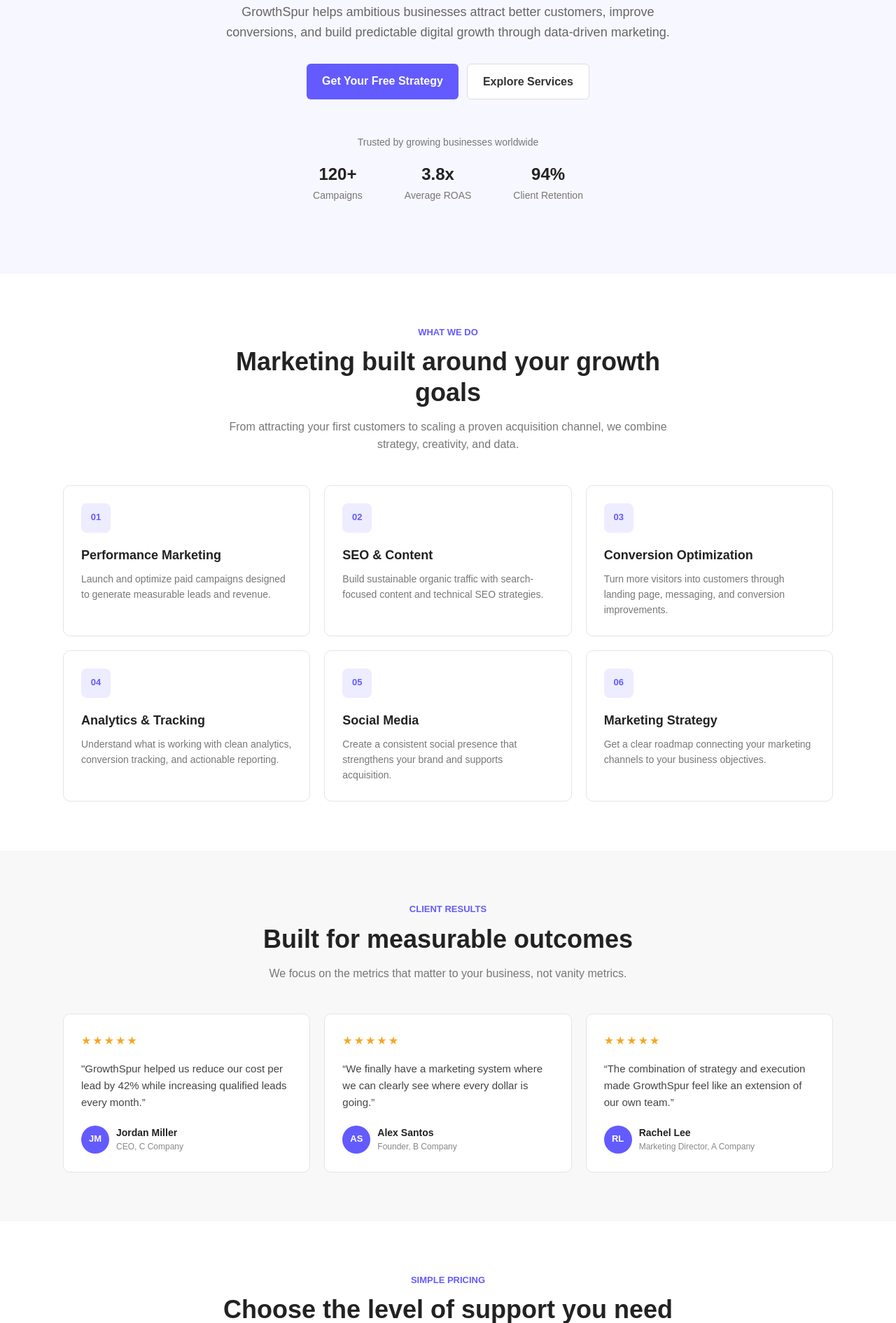
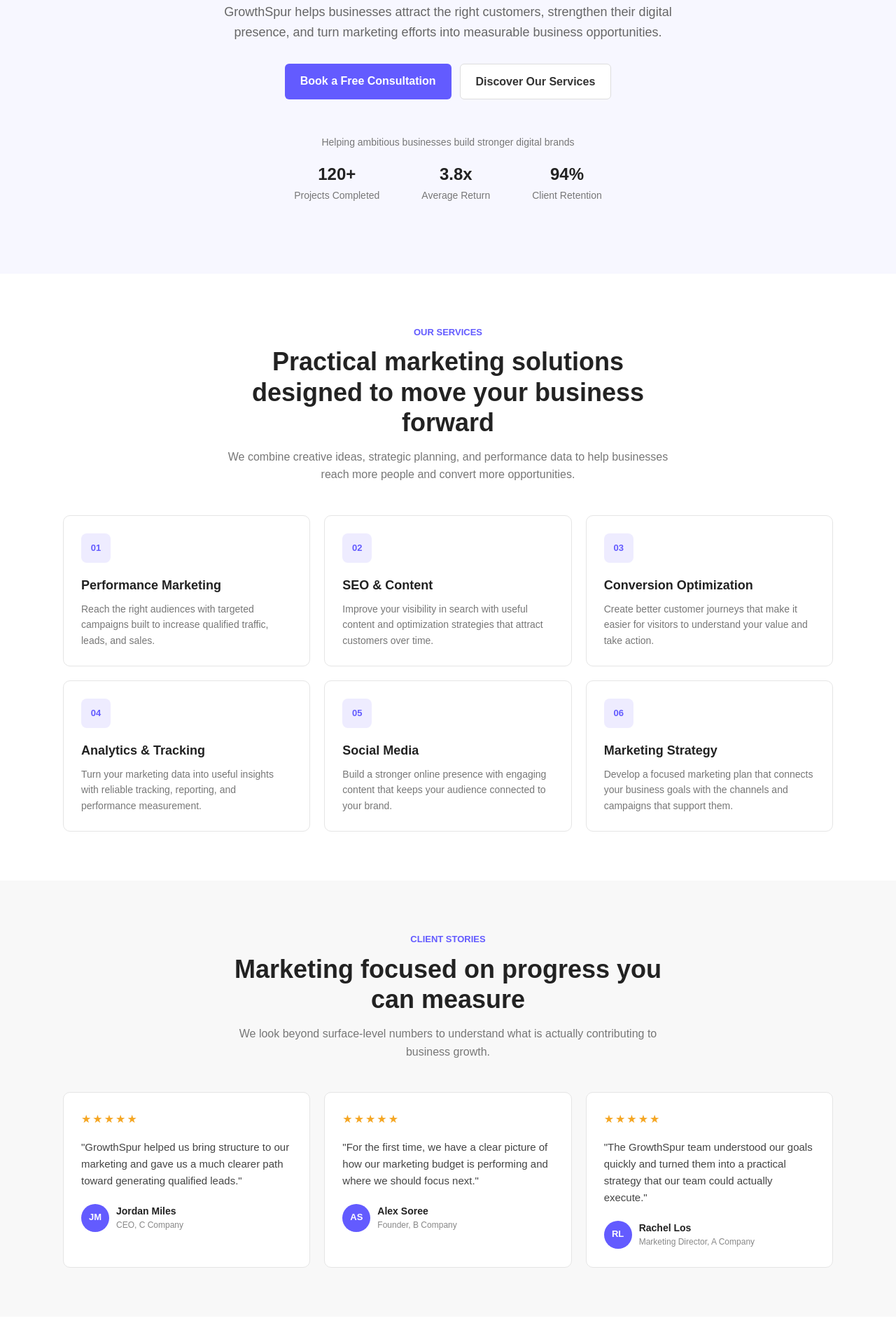
Before and after one commit to dan123-byte/marketing-landing-page, a website: page index.html in a window 1280 px wide. Shown: the part 383-2273 px from the top of the page at 70% size. Drawn offline with Linux system fonts and the light colour scheme.

Commit message:
Change contents of the landing page

```diff
--- a/index.html
+++ b/index.html
@@ -6,10 +6,10 @@
 
     <meta
         name="description"
-        content="GrowthSpur helps ambitious businesses grow with data-driven digital marketing."
+        content="GrowthSpur helps businesses reach the right audience, strengthen their online presence, and turn digital marketing into sustainable business growth."
     >
 
-    <title>GrowthSpur | Digital Marketing That Drives Growth</title>
+    <title>GrowthSpur | Smarter Digital Marketing for Growing Businesses</title>
 
     <link rel="stylesheet" href="style.css">
 </head>
@@ -41,7 +41,7 @@
                 </li>
 
                 <li>
-                    <a href="#results">Testimonials</a>
+                    <a href="#results">Client Stories</a>
                 </li>
 
                 <li>
@@ -50,7 +50,7 @@
 
                 <li>
                     <a href="#contact" class="nav-cta">
-                        Get Started
+                        Start Growing
                     </a>
                 </li>
             </ul>
@@ -69,46 +69,45 @@
                 <div class="hero-content">
 
                     <span class="hero-badge">
-                        Performance-focused digital marketing
+                        Smarter marketing. Meaningful results.
                     </span>
 
                     <h1>
-                        Turn attention into
-                        <span>real growth.</span>
+                        Make your marketing
+                        <span>work harder for you.</span>
                     </h1>
 
                     <p class="hero-description">
-                        GrowthSpur helps ambitious businesses attract better
-                        customers, improve conversions, and build predictable
-                        digital growth through data-driven marketing.
+                        GrowthSpur helps businesses attract the right customers, strengthen their digital presence,
+                        and turn marketing efforts into measurable business opportunities.
                     </p>
 
                     <div class="hero-actions">
 
                         <a href="#contact" class="btn btn-primary">
-                            Get Your Free Strategy
+                            Book a Free Consultation
                         </a>
 
                         <a href="#services" class="btn btn-secondary">
-                            Explore Services
+                            Discover Our Services
                         </a>
 
                     </div>
 
                     <div class="hero-proof">
 
-                        <p>Trusted by growing businesses worldwide</p>
+                        <p>Helping ambitious businesses build stronger digital brands</p>
 
                         <div class="proof-numbers">
 
                             <div class="proof-number">
                                 <strong>120+</strong>
-                                <span>Campaigns</span>
+                                <span>Projects Completed</span>
                             </div>
 
                             <div class="proof-number">
                                 <strong>3.8x</strong>
-                                <span>Average ROAS</span>
+                                <span>Average Return</span>
                             </div>
 
                             <div class="proof-number">
@@ -135,17 +134,16 @@
                 <div class="section-header">
 
                     <span class="section-label">
-                        What we do
+                        Our Services
                     </span>
 
                     <h2 class="section-title">
-                        Marketing built around your growth goals
+                        Practical marketing solutions designed to move your business forward
                     </h2>
 
                     <p class="section-description">
-                        From attracting your first customers to scaling a
-                        proven acquisition channel, we combine strategy,
-                        creativity, and data.
+                        We combine creative ideas, strategic planning, and performance data
+                        to help businesses reach more people and convert more opportunities.
                     </p>
 
                 </div>
@@ -164,8 +162,8 @@
                         </h3>
 
                         <p>
-                            Launch and optimize paid campaigns designed to
-                            generate measurable leads and revenue.
+                            Reach the right audiences with targeted campaigns built to increase
+                            qualified traffic, leads, and sales.
                         </p>
 
                     </article>
@@ -182,8 +180,8 @@
                         </h3>
 
                         <p>
-                            Build sustainable organic traffic with
-                            search-focused content and technical SEO strategies.
+                            Improve your visibility in search with useful content and optimization
+                            strategies that attract customers over time.
                         </p>
 
                     </article>
@@ -200,8 +198,8 @@
                         </h3>
 
                         <p>
-                            Turn more visitors into customers through landing
-                            page, messaging, and conversion improvements.
+                            Create better customer journeys that make it easier for
+                            visitors to understand your value and take action.
                         </p>
 
                     </article>
@@ -218,8 +216,8 @@
                         </h3>
 
                         <p>
-                            Understand what is working with clean analytics,
-                            conversion tracking, and actionable reporting.
+                           Turn your marketing data into useful insights with reliable tracking,
+                           reporting, and performance measurement.
                         </p>
 
                     </article>
@@ -236,8 +234,8 @@
                         </h3>
 
                         <p>
-                            Create a consistent social presence that
-                            strengthens your brand and supports acquisition.
+                            Build a stronger online presence with engaging content that keeps
+                            your audience connected to your brand.
                         </p>
 
                     </article>
@@ -254,8 +252,8 @@
                         </h3>
 
                         <p>
-                            Get a clear roadmap connecting your marketing
-                            channels to your business objectives.
+                            Develop a focused marketing plan that connects your business goals
+                            with the channels and campaigns that support them.
                         </p>
 
                     </article>
@@ -275,16 +273,16 @@
                 <div class="section-header">
 
                     <span class="section-label">
-                        Client results
+                        Client Stories
                     </span>
 
                     <h2 class="section-title">
-                        Built for measurable outcomes
+                        Marketing focused on progress you can measure
                     </h2>
 
                     <p class="section-description">
-                        We focus on the metrics that matter to your business,
-                        not vanity metrics.
+                        We look beyond surface-level numbers to understand what is actually
+                        contributing to business growth.
                     </p>
 
                 </div>
@@ -302,8 +300,8 @@
                         </div>
 
                         <blockquote>
-                            "GrowthSpur helped us reduce our cost per lead by
-                            42% while increasing qualified leads every month.”
+                            "GrowthSpur helped us bring structure to our marketing and
+                            gave us a much clearer path toward generating qualified leads."
                         </blockquote>
 
                         <div class="testimonial-author">
@@ -317,7 +315,7 @@
 
                             <div>
                                 <strong class="author-name">
-                                    Jordan Miller
+                                    Jordan Miles
                                 </strong>
 
                                 <span class="author-role">
@@ -340,8 +338,8 @@
                         </div>
 
                         <blockquote>
-                            “We finally have a marketing system where we can
-                            clearly see where every dollar is going.”
+                            "For the first time, we have a clear picture of how our marketing budget is performing
+                             and where we should focus next."
                         </blockquote>
 
                         <div class="testimonial-author">
@@ -355,7 +353,7 @@
 
                             <div>
                                 <strong class="author-name">
-                                    Alex Santos
+                                    Alex Soree
                                 </strong>
 
                                 <span class="author-role">
@@ -378,8 +376,8 @@
                         </div>
 
                         <blockquote>
-                            “The combination of strategy and execution made
-                            GrowthSpur feel like an extension of our own team.”
+                            "The GrowthSpur team understood our goals quickly and turned them into a
+                            practical strategy that our team could actually execute."
                         </blockquote>
 
                         <div class="testimonial-author">
@@ -393,7 +391,7 @@
 
                             <div>
                                 <strong class="author-name">
-                                    Rachel Lee
+                                    Rachel Los
                                 </strong>
 
                                 <span class="author-role">
@@ -420,16 +418,16 @@
                 <div class="section-header">
 
                     <span class="section-label">
-                        Simple pricing
+                        Flexible Plans
                     </span>
 
                     <h2 class="section-title">
-                        Choose the level of support you need
+                        Choose the support that fits your business
                     </h2>
 
                     <p class="section-description">
-                        Flexible packages for startups, growing businesses,
-                        and teams ready to scale.
+                       Whether you're establishing your marketing foundation or expanding existing
+                        campaigns, there's a plan built around your needs.
                     </p>
 
                 </div>
@@ -450,8 +448,7 @@
                         </div>
 
                         <p class="pricing-description">
-                            For businesses building their first predictable
-                            marketing channel.
+                            A focused package for businesses looking to establish a reliable marketing foundation.
                         </p>
 
                         <ul class="features">
@@ -498,8 +495,7 @@
                         </div>
 
                         <p class="pricing-description">
-                            For companies ready to scale their acquisition
-                            and conversion efforts.
+                            A comprehensive package for businesses ready to increase reach, leads, and conversions.
                         </p>
 
                         <ul class="features">
@@ -546,8 +542,7 @@
                         </div>
 
                         <p class="pricing-description">
-                            For established teams looking for an embedded
-                            marketing partner.
+                            Dedicated marketing support for established businesses looking to expand across multiple channels.
                         </p>
 
                         <ul class="features">
@@ -597,17 +592,16 @@
                     <div class="contact-copy">
 
                         <span class="section-label">
-                            Let's grow
+                            Let's Talk Growth
                         </span>
 
                         <h2>
-                            Get your free marketing strategy session.
+                            Discover what's possible for your business.
                         </h2>
 
                         <p>
-                            Tell us a little about your business and we'll
-                            show you where your biggest growth opportunities
-                            may be.
+                            Tell us about your business, your goals, and the challenges you're facing.
+                            We'll help you identify opportunities to make your marketing more effective.
                         </p>
 
                         <ul class="contact-benefits">
@@ -779,8 +773,7 @@
                     </a>
 
                     <p>
-                        Data-driven digital marketing for ambitious
-                        businesses.
+                        Helping businesses turn better marketing into lasting growth.
                     </p>
 
                 </div>
```
